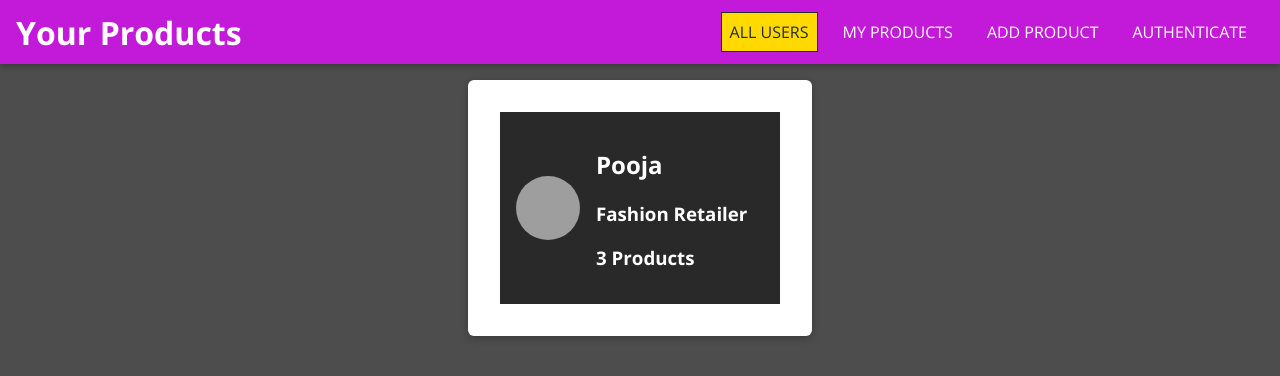
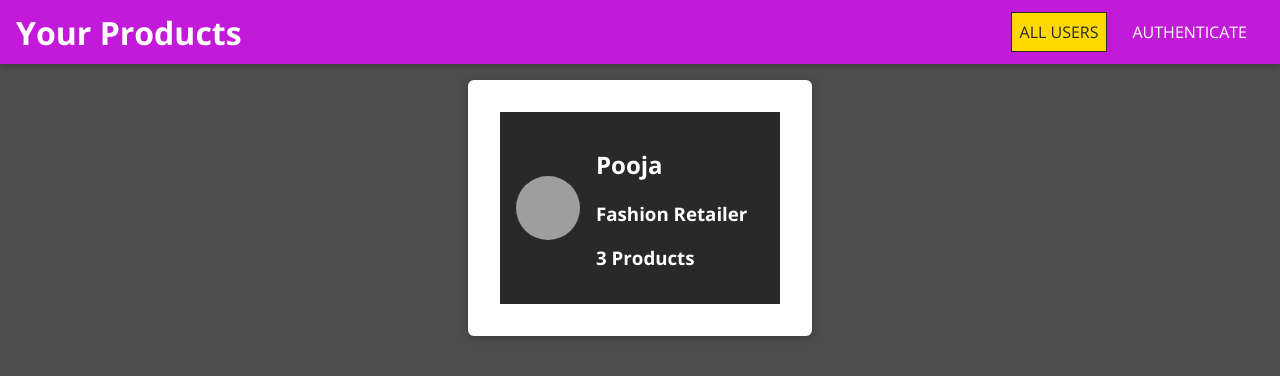
Before and after one commit to poojakanjalkar/Order-System, a React (Create React App) app in the folder my-order-system-app/: page / in a window 1280 px wide. Shown: the top 376 px of the page. Built offline with nearby package versions, Linux system fonts and the light colour scheme; grey boxes are pictures that could not be loaded.

Commit message:
imported authcontext to ensure authenticated user can view restricted pages

```diff
--- a/my-order-system-app/src/SHARED/components/Navigation/NavLinks.js
+++ b/my-order-system-app/src/SHARED/components/Navigation/NavLinks.js
@@ -1,8 +1,10 @@
-import React from "react";
+import React, { useContext } from "react";
 import "./NavLinks.css";
 import { NavLink } from "react-router-dom";
+import { AuthContext } from "../../FORMELEMENTS/context/auth-context";
 
 export default function NavLinks() {
+  const auth = useContext(AuthContext);
   return (
     <ul className="nav-links">
       <li>
@@ -10,21 +12,27 @@
           ALL USERS
         </NavLink>
       </li>
+      {auth.isLoggedIn && (
         <li>
           <NavLink to="/u1/products" exact activeClassName="active">
             MY PRODUCTS
           </NavLink>
         </li>
+      )}
+      {auth.isLoggedIn && (
         <li>
           <NavLink to="/products/new" exact activeClassName="active">
             ADD PRODUCT
           </NavLink>
         </li>
+      )}
+      {!auth.isLoggedIn && (
         <li>
           <NavLink to="/authenticate" exact activeClassName="active">
             AUTHENTICATE
           </NavLink>
         </li>
+      )}
     </ul>
   );
 }
```
Lines whose indentation alone changed are shown as unchanged.
